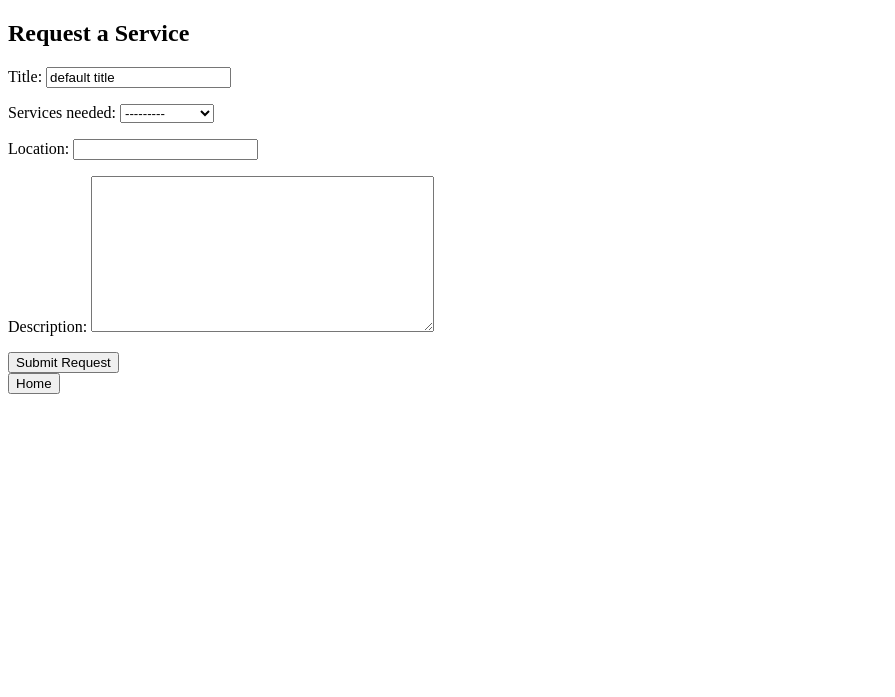
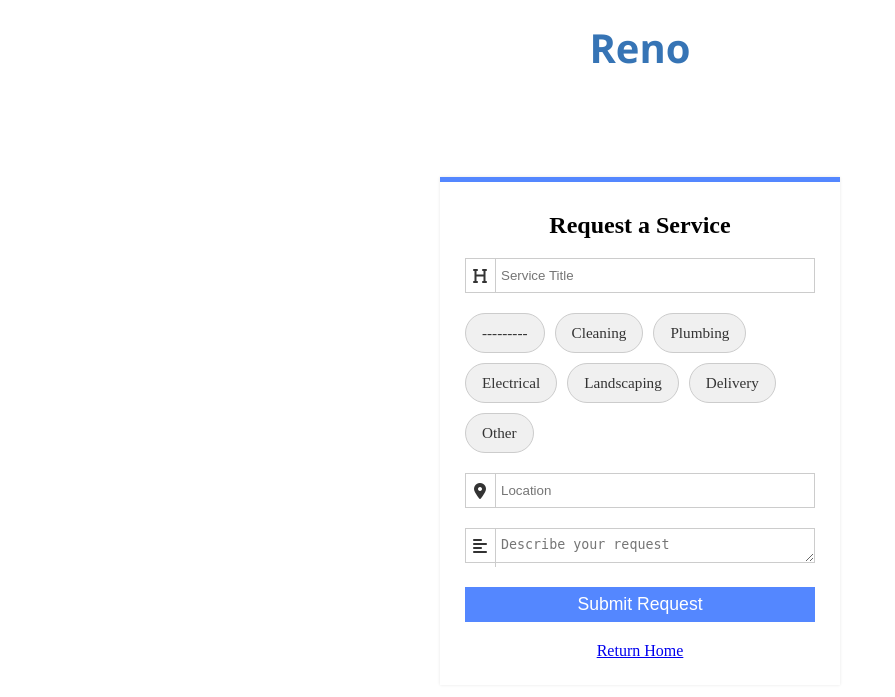
Before and after one commit to bhavyap1010/reno, a Django app: page /request-service/ in a window 1280 px wide. Shown: the top 697 px of the page, without its empty margins (0-895 px from the left). Run offline with Django 5.2, Linux system fonts and the light colour scheme; a user stored in the database is signed in.

Commit message:
Styled Business and Service Request Forms

```diff
--- a/client/consumer.py
+++ b/client/consumer.py
@@ -2,7 +2,7 @@
 from channels.generic.websocket import AsyncWebsocketConsumer
 from channels.db import database_sync_to_async
 
-from .models import chatroom, Messages
+from .models import Chatroom, Message
 
 class ChatConsumer(AsyncWebsocketConsumer):
     async def connect(self):
@@ -35,8 +35,8 @@
         # saving messages --> https://github.com/legionscript/Django-Channels-Chat/blob/tutorial5/chatrooms/consumers.py
 
         # Finding room
-        room = await database_sync_to_async(chatroom.objects.get)(room_name=self.room_name)
-        chat = Messages( content=message, sender=self.scope['user'],room=room)
+        room = await database_sync_to_async(Chatroom.objects.get)(room_name=self.room_name)
+        chat = Message( content=message, sender=self.scope['user'],room=room)
 
         await database_sync_to_async(chat.save)()
 
--- a/client/forms.py
+++ b/client/forms.py
@@ -1,9 +1,7 @@
 from django import forms
 from django.contrib.auth.models import User
 from django.contrib.auth.forms import AuthenticationForm
-from .models import Profile, businessProfile, serviceRequest
-from .models import Review
-
+from .models import Profile, BusinessProfile, ServiceRequest, Review
 
 class SignUpForm(forms.ModelForm):
     email = forms.EmailField(
@@ -69,15 +67,26 @@
 class VerificationCodeForm(forms.Form):
     code = forms.CharField(label='Code', max_length=6, widget=forms.TextInput(attrs={'placeholder': 'Enter verification code'}))
 
-class BusinessProfileForm(forms.ModelForm):
+class BusinessForm(forms.ModelForm):
     class Meta:
-        model = businessProfile
+        model = BusinessProfile
         fields = ['name', 'services', 'service_location']
+        widgets = {
+            'services': forms.CheckboxSelectMultiple(),
+            'name': forms.TextInput(attrs={'class': 'form-control', 'placeholder': 'Business Name'}),
+            'service_location': forms.TextInput(attrs={'class': 'form-control', 'placeholder': 'Location'}),
+        }
 
-class servicerequestform(forms.ModelForm):
+class ServiceRequestForm(forms.ModelForm):
     class Meta:
-        model = serviceRequest
+        model = ServiceRequest
         fields = ['title', 'services_needed', 'location', 'description']
+        widgets = {
+            'services_needed': forms.CheckboxSelectMultiple(),
+            'title': forms.TextInput(attrs={'class': 'form-control', 'placeholder': 'Service Title'}),
+            'location': forms.TextInput(attrs={'class': 'form-control', 'placeholder': 'Location'}),
+            'description': forms.Textarea(attrs={'class': 'form-control', 'placeholder': 'Describe your request'}),
+        }
 
 class ReviewForm(forms.ModelForm):
     class Meta:
--- a/client/static/client/auth.css
+++ b/client/static/client/auth.css
@@ -178,6 +178,22 @@
     border-left: 1px solid #cccccc;
 }
 
+.form_wrapper .form-control {
+    width: 100%;
+    padding: 8px 10px 9px 35px;
+    height: 35px;
+    border: 1px solid #cccccc;
+    box-sizing: border-box;
+    outline: none;
+    transition: all 0.3s ease-in-out;
+}
+
+.form_wrapper .form-control:focus {
+    box-shadow: 0 0 2px 1px rgba(255, 169, 0, 0.5);
+    border: 1px solid var(--blue);
+    background: #fafafa;
+}
+
 .checkbox_option label {
     margin-right: 1em;
     position: relative;
@@ -319,6 +335,34 @@
     color: var(--darkBlue);
 }
 
+.bubble-group {
+    display: flex;
+    flex-wrap: wrap;
+    gap: 10px;
+    margin: 10px 0 20px;
+}
+
+.bubble-group input[type="checkbox"] {
+    display: none;
+}
+
+.bubble-group label {
+    padding: 10px 16px;
+    border-radius: 20px;
+    background: #f0f0f0;
+    color: #333;
+    border: 1px solid #ccc;
+    cursor: pointer;
+    font-size: 0.95em;
+    transition: background-color 0.2s ease-in-out;
+}
+
+.bubble-group input[type="checkbox"]:checked + label {
+    background-color: var(--blue);
+    color: white;
+    border-color: var(--blue);
+}
+
 @-webkit-keyframes check {
     0% {
         height: 0;
--- a/client/templates/client/message.html
+++ b/client/templates/client/message.html
@@ -1,8 +1,8 @@
 <!-- THIS PAGE IS TO VIEW THE INBOX OF MESSAGES THEY HAVE HAD WITH OTHER PEOPLE-->
 
-{% if chatrooms %}
+{% if Chatrooms %}
 <ul>
-{% for room in chatrooms %}
+{% for room in Chatrooms %}
     <li>
         <a href="{% url 'chat-page' room.room_name %}">
             {{ room.room_name }}
--- a/client/templates/client/service_request_form.html
+++ b/client/templates/client/service_request_form.html
@@ -1,15 +1,51 @@
-{% extends 'client/base.html' %}
+{% load static %}
+<!DOCTYPE html>
+<html lang="en">
+<head>
+  <meta charset="UTF-8" />
+  <meta name="viewport" content="width=device-width, initial-scale=1.0"/>
+  <title>Request a Service</title>
+  <link rel="stylesheet" href="{% static 'client/root.css' %}">
+  <link rel="stylesheet" href="{% static 'client/auth.css' %}">
+  <link rel="stylesheet" href="https://cdnjs.cloudflare.com/ajax/libs/font-awesome/6.5.0/css/all.min.css">
+</head>
+<body>
+  <h1 id="auth_title">Reno</h1>
+  <div class="form_wrapper">
+    <div class="title_container">
+      <h2>Request a Service</h2>
+    </div>
 
-{% block content %}
-  <h2>Request a Service</h2>
-  <form method="post">
-    {% csrf_token %}
-    {{ form.as_p }}
-    <button type="submit">Submit Request</button>
-  </form>
+    <form method="post">
+      {% csrf_token %}
 
-  <form action="{% url 'home' %}" method="post">
-    {% csrf_token %}
-    <button type="submit">Home</button>
-  </form>
-{% endblock %}
+      <div class="input_field">
+        <span><i class="fas fa-heading"></i></span>
+        {{ form.title }}
+      </div>
+
+      <div class="bubble-group">
+        {% for checkbox in form.services_needed %}
+          {{ checkbox.tag }}
+          <label for="{{ checkbox.id_for_label }}">{{ checkbox.choice_label }}</label>
+        {% endfor %}
+      </div>
+
+      <div class="input_field">
+        <span><i class="fas fa-location-dot"></i></span>
+        {{ form.location }}
+      </div>
+
+      <div class="input_field textarea_field">
+        <span><i class="fas fa-align-left"></i></span>
+        {{ form.description }}
+      </div>
+
+      <input type="submit" value="Submit Request">
+    </form>
+    <div class="link_container" style="text-align:center; margin-top:10px;">
+      <a href="{% url 'home' %}" class="register-button">Return Home</a>
+    </div>
+  </div>
+</body>
+</html>
--- a/client/views.py
+++ b/client/views.py
@@ -1,9 +1,9 @@
 from django.shortcuts import render, redirect, get_object_or_404
 from django.contrib.auth import login, authenticate
 from django.contrib.auth.models import User
-from .forms import SignUpForm, VerificationCodeForm, CustomAuthenticationForm, BusinessProfileForm, servicerequestform, ReviewForm
+from .forms import SignUpForm, VerificationCodeForm, CustomAuthenticationForm, BusinessForm, ServiceRequestForm, ReviewForm
 from .emailVerification import AccountActivationManager
-from .models import businessProfile, serviceRequest, chatroom, Messages
+from .models import BusinessProfile, ServiceRequest, Chatroom, Message
 from django.contrib.auth.decorators import login_required
 
 
@@ -13,12 +13,12 @@
 
     query = request.GET.get('q')  # Get the search term from the query string
 
-    businesses = businessProfile.objects.all()
+    businesses = BusinessProfile.objects.all()
 
     if query:
-        service_requests = serviceRequest.objects.filter(title__icontains=query)
+        service_requests = ServiceRequest.objects.filter(title__icontains=query)
     else:
-        service_requests = serviceRequest.objects.all()
+        service_requests = ServiceRequest.objects.all()
 
     context = {
         'businesses': businesses,
@@ -103,34 +103,34 @@
 
 @login_required
 def create_or_edit_business_profile(request):
-    profile, created = businessProfile.objects.get_or_create(user=request.user)
+    profile, created = BusinessProfile.objects.get_or_create(user=request.user)
 
     if request.method == 'POST':
-        form = BusinessProfileForm(request.POST, instance=profile)
+        form = BusinessForm(request.POST, instance=profile)
         if form.is_valid():
             form.save()
             return redirect('home')
     else:
-        form = BusinessProfileForm(instance=profile)
+        form = BusinessForm(instance=profile)
 
     return render(request, 'client/business_form.html', {'form': form})
 
 @login_required
 def create_service_request(request):
     if request.method == 'POST':
-        form = servicerequestform(request.POST)
+        form = ServiceRequestForm(request.POST)
         if form.is_valid():
             service_request = form.save(commit=False)
             service_request.user = request.user
             service_request.save()
             return redirect('home')
     else:
-        form = servicerequestform()
+        form = ServiceRequestForm()
     return render(request, 'client/service_request_form.html', {'form': form})
 
 @login_required
 def write_review(request, business_id):
-    business = get_object_or_404(businessProfile, id=business_id)
+    business = get_object_or_404(BusinessProfile, id=business_id)
 
     if request.method == 'POST':
         form = ReviewForm(request.POST)
@@ -146,7 +146,7 @@
     return render(request, 'client/write_review.html', {'form': form, 'business': business})
 
 def business_detail(request, business_id):
-    business = get_object_or_404(businessProfile, id=business_id)
+    business = get_object_or_404(BusinessProfile, id=business_id)
     reviews = business.reviews.all()  # reverse relationship via related_name='reviews'
     return render(request, 'client/business_detail.html', {
         'business': business,
@@ -159,7 +159,7 @@
     users = room_name.split('_')
     other_user = users[1] if users[0] == request.user.username else users[0]
 
-    room, _ = chatroom.objects.get_or_create(room_name=room_name)
+    room, _ = Chatroom.objects.get_or_create(room_name=room_name)
     messages = room.messages.select_related('sender').order_by('timestamp')
 
 
@@ -172,12 +172,12 @@
 
     other_user = get_object_or_404(User, username=other_user)
 
-    room, _ = chatroom.objects.get_or_create(room_name=room_name)
+    room, _ = Chatroom.objects.get_or_create(room_name=room_name)
     room.participants.add(request.user)
     room.participants.add(other_user)
 
     return render(request, 'client/chatPage.html', context)
 
 def user_messages(request):
-    chatrooms = request.user.chatrooms.all()
-    return render(request, "client/message.html", {"chatrooms": chatrooms})
+    Chatrooms = request.user.Chatrooms.all()
+    return render(request, "client/message.html", {"Chatrooms": Chatrooms})
--- a/server/asgi.py
+++ b/server/asgi.py
@@ -4,7 +4,7 @@
 import os
 from django.core.asgi import get_asgi_application
 
-os.environ.setdefault('DJANGO_SETTINGS_MODULE', 'DjangoChat.settings')
+os.environ.setdefault('DJANGO_SETTINGS_MODULE', 'server.settings')
 
 application = ProtocolTypeRouter(
     {
```
Also changed, not shown: client/admin.py (+5 -5 lines), client/models.py (+48 -33 lines), client/templates/client/business_form.html (+44 -13 lines), client/migrations/0010_rename_messages_message_and_more.py (added).
